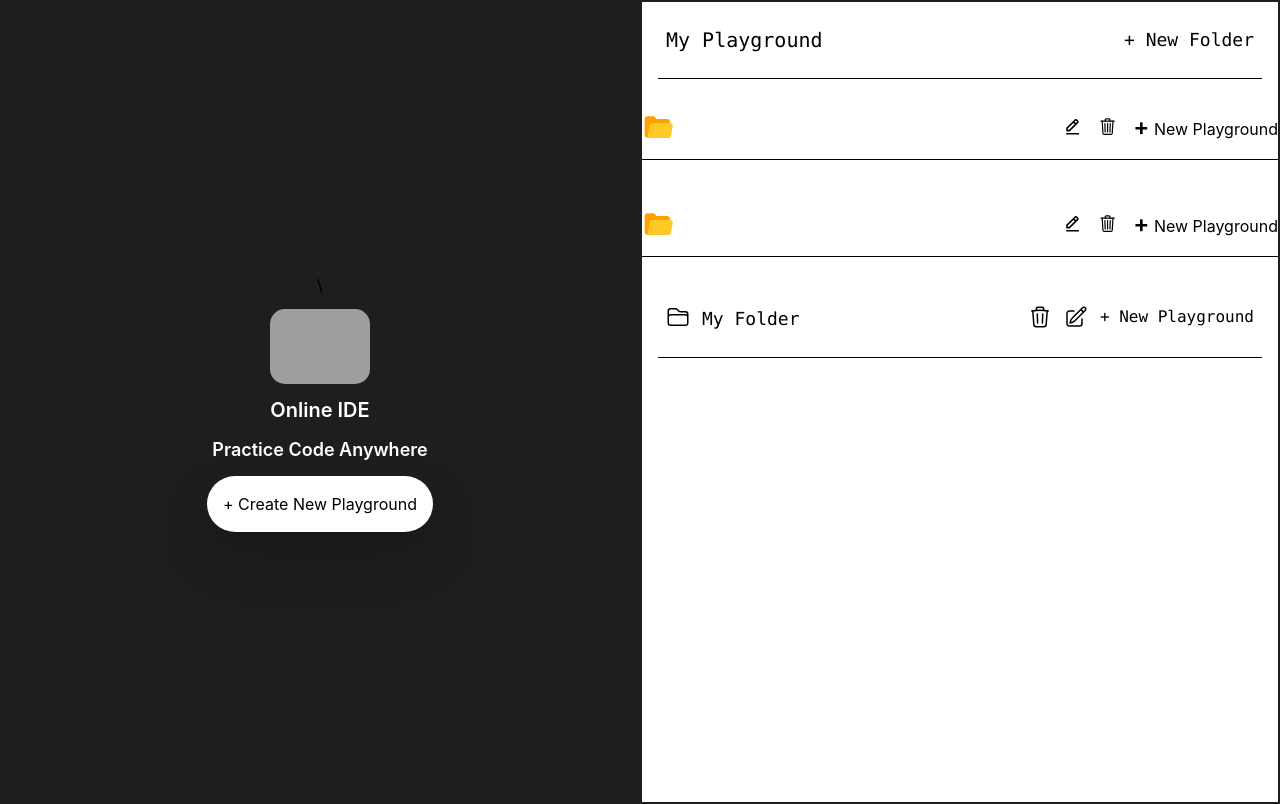
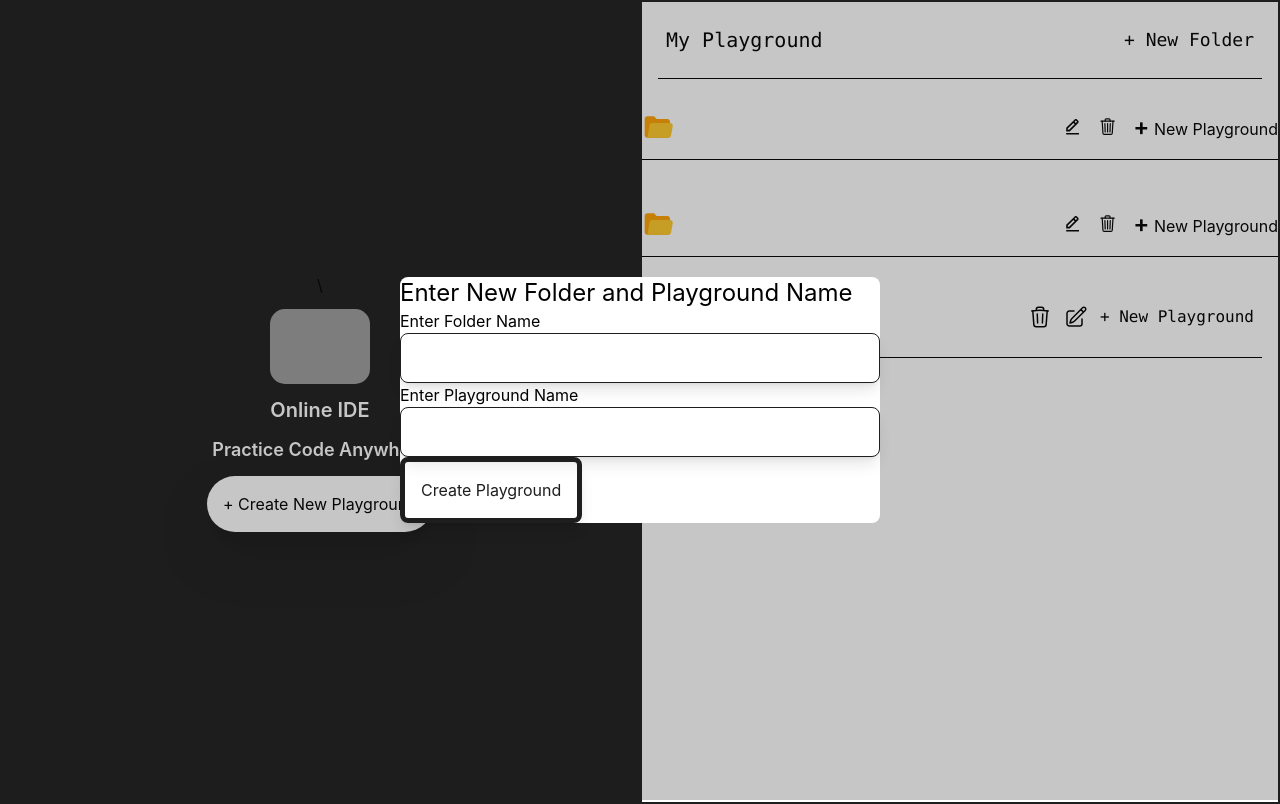
Before and after one commit to lensonfernandes/Online-IDE, a React (Create React App) app in the folder onlineide/: page / in a window 1280 px wide. Both pictures are taken after a click on the button "+ Create New Playground". Built offline with nearby package versions, Linux system fonts and the light colour scheme; grey boxes are pictures that could not be loaded.

Commit message:
New Folder and Playground button functionality add

```diff
--- a/onlineide/src/Components/Home/LeftPaneHomeScreen.jsx
+++ b/onlineide/src/Components/Home/LeftPaneHomeScreen.jsx
@@ -1,8 +1,11 @@
-import React from 'react'
+import React , { useContext }from 'react'
+import { ModalContext } from "../../Context/ModalContext";
+import { PlaygroundContext } from "../../Context/PlaygroundContext";
 
 //1h7m
 
 function LeftPaneHomeScreen() {
+  const { openModal } = useContext(ModalContext);
   return (
     <div className="border-2 border-black h-screen bg-black flex justify-end">
 
@@ -10,7 +13,17 @@ function LeftPaneHomeScreen() {
             <img src="./astro.jpg"  width="100px" style={{borderRadius: "15px"}}/>
             <h3 className='font-semibold text-white'>Online IDE</h3>
             <h4 className='font-semibold text-white'>Practice Code Anywhere</h4>
-            <button className='w-full p-4 bg-white shadow-lg rounded-full drop-shadow-2xl'>
+            <button className='w-full p-4 bg-white shadow-lg rounded-full drop-shadow-2xl' onClick={() => {
+                            console.log("clicked");
+                            openModal({
+                              show: true,
+                              modalType: 3,
+                              identifiers: {
+                                folderId: "",
+                                cardId: "",
+                              },
+                            });
+                          }}>
                 + Create New Playground
             </button>
 
--- a/onlineide/src/Components/ModalTypes/Loading.jsx
+++ b/onlineide/src/Components/ModalTypes/Loading.jsx
@@ -2,7 +2,7 @@ import React from 'react'
 
 function Loading() {
   return (
-    <div>Loading</div>
+    <div>Loading...</div>
   )
 }
 
--- a/onlineide/src/Components/ModalTypes/NewPlayGroundAndFolder.jsx
+++ b/onlineide/src/Components/ModalTypes/NewPlayGroundAndFolder.jsx
@@ -1,9 +1,41 @@
-import React from 'react'
+import React, { useContext, useState } from "react";
+import { ModalContext } from "../../Context/ModalContext";
+import { PlaygroundContext } from "../../Context/PlaygroundContext";
 
 function NewPlayGroundAndFolder() {
+  const { closeModal, isOpenModal } = useContext(ModalContext);
+  const { addPlaygroundAndFolder, folders } = useContext(PlaygroundContext);
+  const [folderTitle, setFolderTitle] = React.useState("");
+  const [playgroundTitle, setPlaygroundTitle] = React.useState("");
+
   return (
-    <div>NewPlayGroundAndFolder</div>
-  )
+    <div>
+      <h2>Enter New Folder and Playground Name</h2>
+      <label>Enter Folder Name</label>
+      <input
+        type="text"
+        value={folderTitle}
+        onChange={(e) => setFolderTitle(e.target.value)}
+        className="border-[.5px] border-black  p-3 font-semibold w-full rounded-lg shadow-lg"
+      ></input>
+      <label>Enter Playground Name</label>
+      <input
+        type="text"
+        value={playgroundTitle}
+        onChange={(e) => setPlaygroundTitle(e.target.value)}
+        className="border-[.5px] border-black  p-3 font-semibold w-full rounded-lg shadow-lg"
+      ></input>
+      <button
+        onClick={() => {
+          addPlaygroundAndFolder(folderTitle, playgroundTitle, "javascript");
+          closeModal();
+        }}
+        className="p-4 w-fit text-black bh-white rounded-lg border-[5px] border-darkBlue shadow-lg "
+      >
+        Create Playground
+      </button>
+    </div>
+  );
 }
 
-export default NewPlayGroundAndFolder
+export default NewPlayGroundAndFolder;
```
